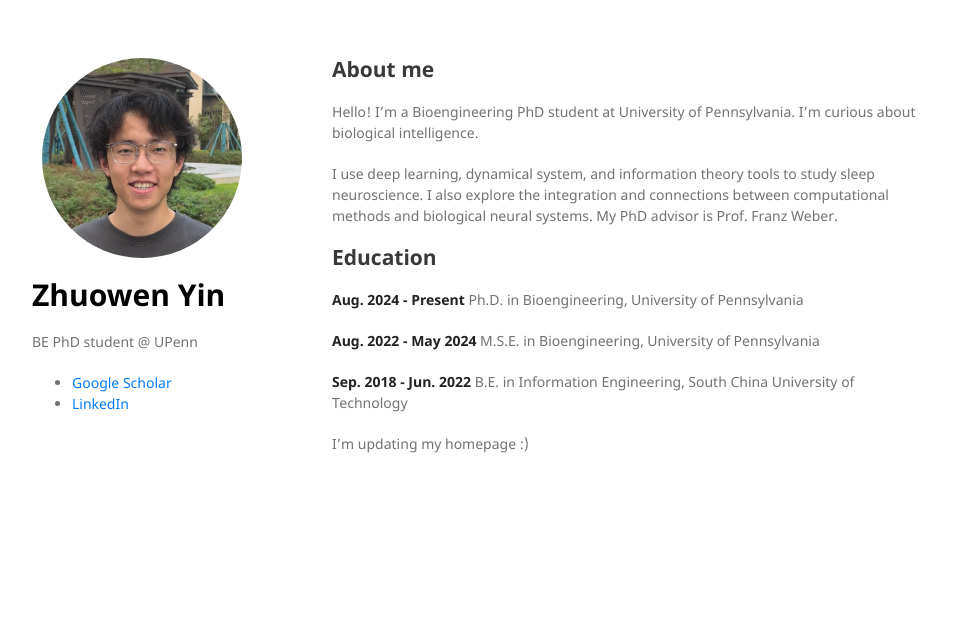
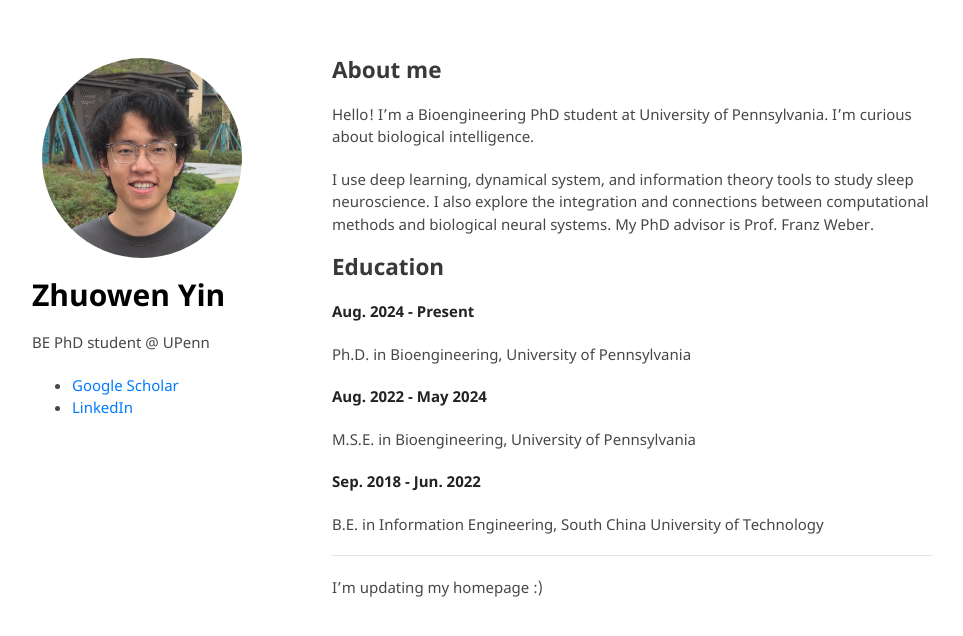
Before and after one commit to zhuowenyin/zhuowenyin.github.io, a Jekyll site: the page built from index.md, in a window 1280 px wide. Shown: the top 636 px of the page, without its empty margins (158-1121 px from the left). Built offline with Jekyll 4.4.1, drawn with Linux system fonts in a browser that asks for light colours.

Commit message:
Updated style

```diff
--- a/assets/css/style.scss
+++ b/assets/css/style.scss
@@ -19,7 +19,8 @@
 }
 
 body {
-  font-size: 14px;
+  font-size: 15px;
+  color: #474747;
 }
 
 header h1 a {
--- a/index.md
+++ b/index.md
@@ -11,11 +11,19 @@
 
 ## Education
 
-**Aug. 2024 - Present** Ph.D. in Bioengineering, University of Pennsylvania
+**Aug. 2024 - Present**
 
-**Aug. 2022 - May 2024** M.S.E. in Bioengineering, University of Pennsylvania
+Ph.D. in Bioengineering, University of Pennsylvania
 
-**Sep. 2018 - Jun. 2022** B.E. in Information Engineering, South China University of Technology
+**Aug. 2022 - May 2024**
+
+M.S.E. in Bioengineering, University of Pennsylvania
+
+**Sep. 2018 - Jun. 2022**
+
+B.E. in Information Engineering, South China University of Technology
 
 
+---
+
 I'm updating my homepage :)
```
